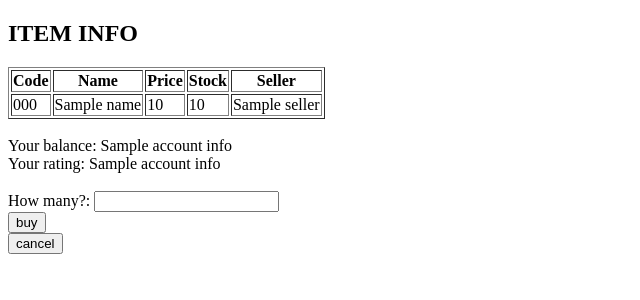
After one commit to hanjoo0211/DB-App-Term-Project, a Flask app: template templates/buy_item.html in a window 1280 px wide. The commit adds this page. Shown: the top 300 px of the page, without its empty margins (0-640 px from the left). Run offline with Flask 2, Linux system fonts and the light colour scheme; the template is opened without the code that fills it: most values are stand-ins (such as "Sample title", 1, 10 or a date in 2020); some libraries are stand-ins or nearby versions.

Commit message:
feat: add buy, trade, error function

```diff
--- a/app.py
+++ b/app.py
@@ -107,7 +107,7 @@ def add_item():
         items = cur.fetchall()
         for item in items:
             if (code, name, price, id) == item[0:4]:
-                cur.execute("UPDATE items SET stock = '{}' where code = '{}' and name = '{}' and price = '{}' and seller = '{}';".format(item[4] + stock, code, name, price, id))
+                cur.execute("UPDATE items SET stock = stock + '{}' where code = '{}' and name = '{}' and price = '{}' and seller = '{}';".format(stock, code, name, price, id))
                 is_duplicate = True
         if not is_duplicate:
             cur.execute("INSERT INTO items VALUES('{}', '{}', '{}', '{}', '{}');".format(code, name, price, stock, id))
@@ -134,9 +134,141 @@ def add_item():
         )
 
 
-@app.route('/buy_item')
+@app.route('/buy_item_page', methods=['post'])
+def buy_item_page():
+    id = request.form["id"]
+    code = request.form["code"]
+    name = request.form["name"]
+    price = request.form["price"]
+    stock = request.form["stock"]
+    seller = request.form["seller"]
+    cur.execute("SELECT * FROM account WHERE ID = '{}';".format(id))
+    account_info = cur.fetchall()
+    return render_template(
+        "buy_item.html",
+        current_id = id,
+        code = code,
+        name = name,
+        price = price,
+        stock = stock,
+        seller = seller,
+        account_info = account_info
+        )
+
+
+@app.route('/buy_item', methods=['post'])
 def buy_item():
-    return render_template("main.html")
+    id = request.form["id"]
+    code = request.form["code"]
+    name = request.form["name"]
+    price = int(request.form["price"])
+    stock = int(request.form["stock"])
+    seller = request.form["seller"]
+    how_many = int(request.form["how_many"])
+
+    cur.execute("SELECT * FROM account WHERE ID = '{}';".format(id))
+    account_info = cur.fetchall()
+    total_price = price * how_many
+    cur.execute("select discount from account natural join rating_info where id = '{}'".format(id))
+    discount_rate = cur.fetchall()[0][0]
+    discount_price = total_price * discount_rate // 100
+    final_price = total_price - discount_price
+
+    if how_many > stock:
+        return render_template("error.html", current_id = id, error_messege = "You picked more than stock!")
+    elif final_price > int(account_info[0][1]):
+        return render_template("error.html", current_id = id, error_messege = "Your balance is less than final price!")
+    else:
+        return render_template(
+        "trade_item.html",
+        current_id = id,
+        code = code,
+        name = name,
+        price = price,
+        seller = seller,
+        account_info = account_info,
+        how_many = how_many,
+        total_price = total_price,
+        discount_price = discount_price,
+        final_price = final_price
+        )
+
+
+@app.route('/confirm_trade', methods=['post'])
+def confirm_trade():
+    id = request.form["id"]
+    code = request.form["code"]
+    name = request.form["name"]
+    price = int(request.form["price"])
+    seller = request.form["seller"]
+    how_many = int(request.form["how_many"])
+    total_price = int(request.form["total_price"])
+    final_price = int(request.form["final_price"])
+
+    cur.execute("UPDATE account SET balance = balance - '{}' where id = '{}';".format(final_price, id))
+    cur.execute("UPDATE account SET balance = balance + '{}' where id = '{}';".format(total_price, seller))
+
+    cur.execute("SELECT balance FROM account WHERE ID = '{}';".format(id))
+    buyer_balance = cur.fetchall()[0][0]
+    cur.execute("SELECT balance FROM account WHERE ID = '{}';".format(seller))
+    seller_balance = cur.fetchall()[0][0]
+
+    cur.execute("SELECT rating, condition FROM rating_info WHERE condition < '{}' order by condition desc;".format(buyer_balance))
+    buyer_rating = cur.fetchall()[0][0]
+    cur.execute("SELECT rating, condition FROM rating_info WHERE condition < '{}' order by condition desc;".format(seller_balance))
+    seller_rating = cur.fetchall()[0][0]
+
+    cur.execute("UPDATE account SET rating = '{}' where id = '{}';".format(buyer_rating, id))
+    cur.execute("UPDATE account SET rating = '{}' where id = '{}';".format(seller_rating, seller))
+
+    cur.execute("INSERT INTO trade VALUES('{}', '{}', '{}', '{}');".format(id, seller, code, total_price))
+    cur.execute("UPDATE items SET stock = stock - '{}' where code = '{}' and name = '{}' and price = '{}' and seller = '{}';".format(how_many, code, name, price, seller))
+    cur.execute("DELETE FROM items WHERE stock = 0;")
+
+    connect.commit()
+
+    cur.execute("SELECT * FROM account WHERE ID = '{}';".format(id))
+    account_info = cur.fetchall()
+    cur.execute("select type, count(code) as traded from trade natural join category group by type order by traded desc")
+    popular_category = cur.fetchall()[0][0]
+    cur.execute("select buyer, sum(trade_price) as sum_buy from trade group by buyer order by sum_buy desc")
+    most_buy_id = cur.fetchall()[0][0]
+    cur.execute("select seller, sum(trade_price) as sum_sell from trade group by seller order by sum_sell desc")
+    most_sell_id = cur.fetchall()[0][0]
+    cur.execute("SELECT * FROM items ORDER BY code, name, price, seller;")
+    items = cur.fetchall()
+    return render_template(
+        "login_success.html",
+        current_id = id,
+        account_info = account_info,
+        popular_category = popular_category,
+        most_buy_id = most_buy_id,
+        most_sell_id = most_sell_id,
+        items = items
+        )
+
+@app.route('/error_return', methods=['post'])
+def error_return():
+    id = request.form["id"]
+    cur.execute("SELECT * FROM account WHERE ID = '{}';".format(id))
+    account_info = cur.fetchall()
+    cur.execute("select type, count(code) as traded from trade natural join category group by type order by traded desc")
+    popular_category = cur.fetchall()[0][0]
+    cur.execute("select buyer, sum(trade_price) as sum_buy from trade group by buyer order by sum_buy desc")
+    most_buy_id = cur.fetchall()[0][0]
+    cur.execute("select seller, sum(trade_price) as sum_sell from trade group by seller order by sum_sell desc")
+    most_sell_id = cur.fetchall()[0][0]
+    cur.execute("SELECT * FROM items ORDER BY code, name, price, seller;")
+    items = cur.fetchall()
+    return render_template(
+        "login_success.html",
+        current_id = id,
+        account_info = account_info,
+        popular_category = popular_category,
+        most_buy_id = most_buy_id,
+        most_sell_id = most_sell_id,
+        items = items
+        )
 
 if __name__ == '__main__':
     app.run()
--- /dev/null
+++ b/templates/buy_item.html
@@ -0,0 +1,47 @@
+<!DOCTYPE html>
+<html lang="en">
+<head>
+    <meta charset="UTF-8">
+    <title>Buy Item</title>
+</head>
+<body>
+    <h2>ITEM INFO</h2>
+    <table border="1">
+        <thead>
+            <th>Code</th>
+            <th>Name</th>
+            <th>Price</th>
+            <th>Stock</th>
+            <th>Seller</th>
+        </thead>
+        <tbody>
+            <tr>
+                <td>{{ code }}</td>
+                <td>{{ name }}</td>
+                <td>{{ price }}</td>
+                <td>{{ stock }}</td>
+                <td>{{ seller }}</td>
+            </tr>
+        </tbody>
+    </table><br>
+    Your balance: {{ account_info[0][1]}}<br>
+    Your rating: {{ account_info[0][2]}}<br><br>
+    <form action="/buy_item" method="post">
+        <input type="hidden" name="id" value={{ current_id }}>
+        <input type="hidden" name="code" value={{ code }}>
+        <input type="hidden" name="name" value={{ name }}>
+        <input type="hidden" name="price" value={{ price }}>
+        <input type="hidden" name="stock" value={{ stock }}>
+        <input type="hidden" name="seller" value={{ seller }}>
+
+        <label for="how_many">How many?: </label>
+        <input id="how_many" type="number" name="how_many" value="" required><br>
+
+        <input type="submit" name="send" value="buy"><br>
+    </form>
+    <form action="/error_return" method="post">
+        <input type="hidden" name="id" value={{ current_id }}>
+        <input type="submit" name="send" value="cancel">
+    </form>
+</body>
+</html>
```
Also changed, not shown: templates/add_item.html (+5 -4 lines), templates/error.html (added, +15 -0 lines), templates/login_success.html (+12 -2 lines), templates/trade_item.html (added, +31 -0 lines), 1 other file.
